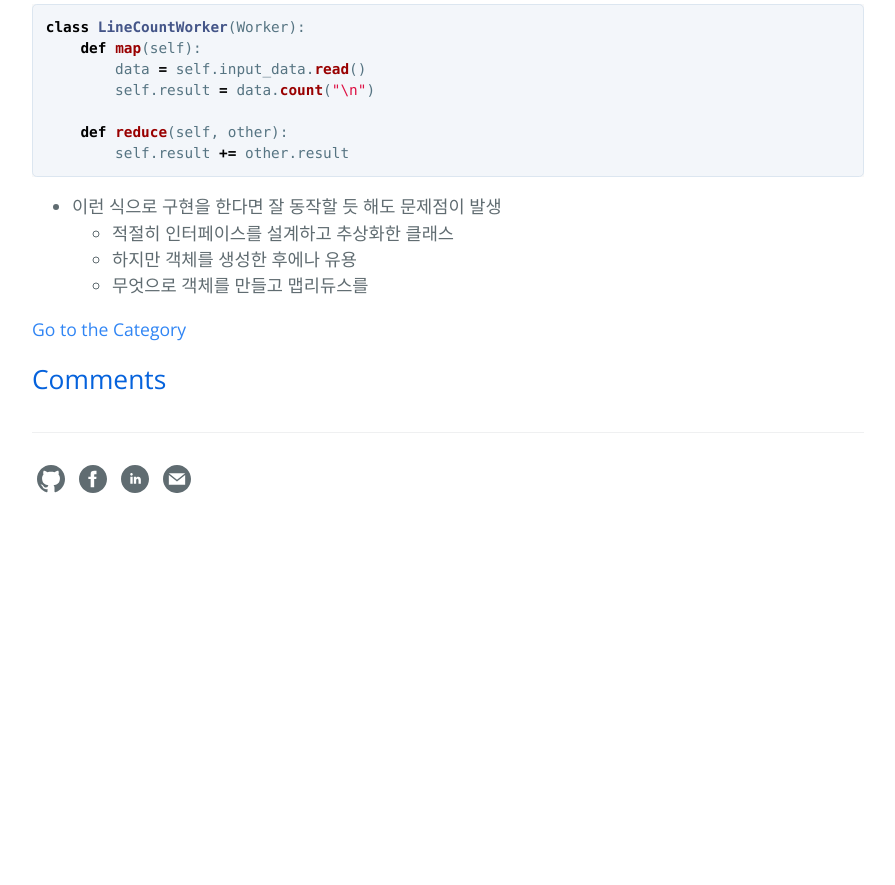
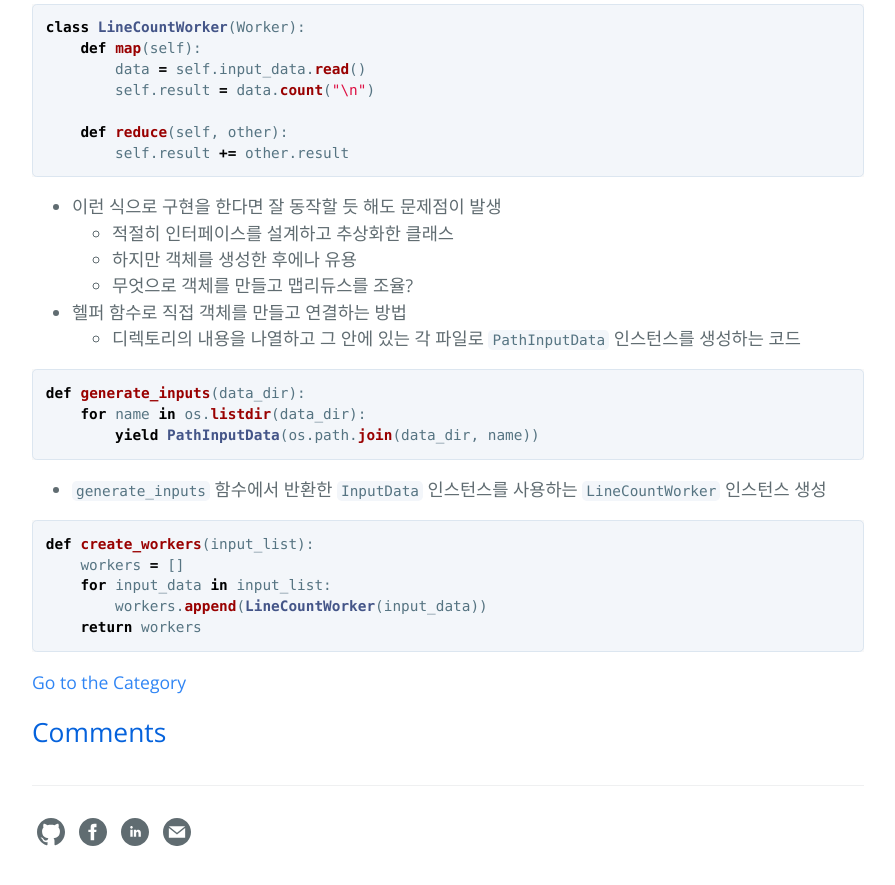
Before and after one commit to hcnoh/hcnoh.github.io, a Jekyll site: the page built from _posts/2018-10-04-effective-python-way24.md, in a window 1280 px wide and 900 px high, scrolled down 1412 px. Shown: the top 885 px of the window, without its empty margins (192-1087 px from the left). Built offline with Jekyll 4.4.1, drawn with Linux system fonts in a browser that asks for light colours; comment, search, counter and statistics services are not loaded; before the commit the page ends 1959 px from its top, so only the background shows below that.

Commit message:
Update 2018-10-04-effective-python-way24.md

````diff
--- a/_posts/2018-10-04-effective-python-way24.md
+++ b/_posts/2018-10-04-effective-python-way24.md
@@ -65,4 +65,23 @@ class LineCountWorker(Worker):
 - 이런 식으로 구현을 한다면 잘 동작할 듯 해도 문제점이 발생
   - 적절히 인터페이스를 설계하고 추상화한 클래스
   - 하지만 객체를 생성한 후에나 유용
-  - 무엇으로 객체를 만들고 맵리듀스를
+  - 무엇으로 객체를 만들고 맵리듀스를 조율?
+
+- 헬퍼 함수로 직접 객체를 만들고 연결하는 방법
+  - 디렉토리의 내용을 나열하고 그 안에 있는 각 파일로 `PathInputData` 인스턴스를 생성하는 코드
+
+```python
+def generate_inputs(data_dir):
+    for name in os.listdir(data_dir):
+        yield PathInputData(os.path.join(data_dir, name))
+```
+
+- `generate_inputs` 함수에서 반환한 `InputData` 인스턴스를 사용하는 `LineCountWorker` 인스턴스 생성
+
+```python
+def create_workers(input_list):
+    workers = []
+    for input_data in input_list:
+        workers.append(LineCountWorker(input_data))
+    return workers
+```
````
